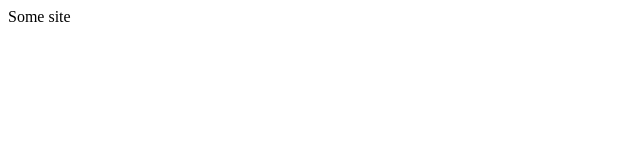
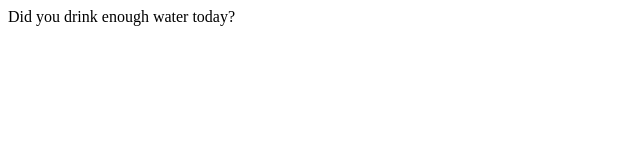
Before and after one commit to ps3581st/python-hello-world, a plain HTML site: page index_2.html in a window 1280 px wide. Shown: the whole page, without its empty margins (0-640 px from the left). Drawn offline with Linux system fonts and the light colour scheme.

Commit message:
Update index_2.html

```diff
--- a/index_2.html
+++ b/index_2.html
@@ -6,6 +6,6 @@
     <title>Index 2</title>
 </head>
 <body>
-    Some site
+    Did you drink enough water today?
 </body>
 </html>
```
